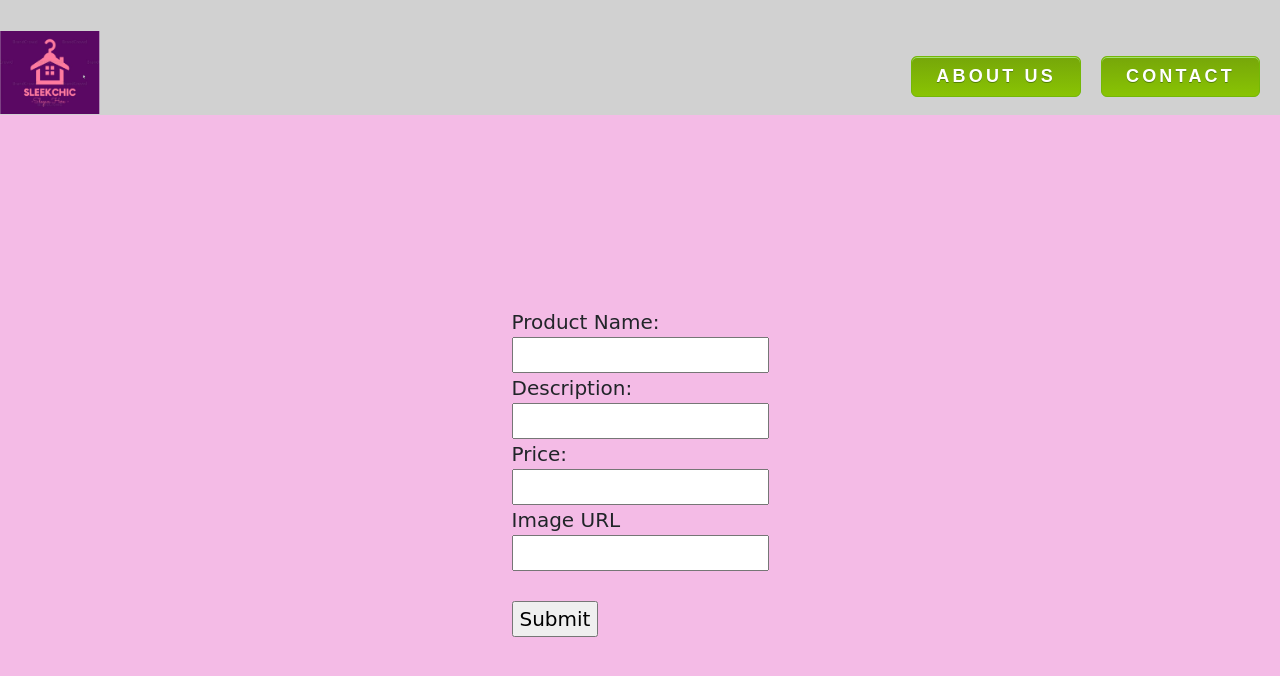
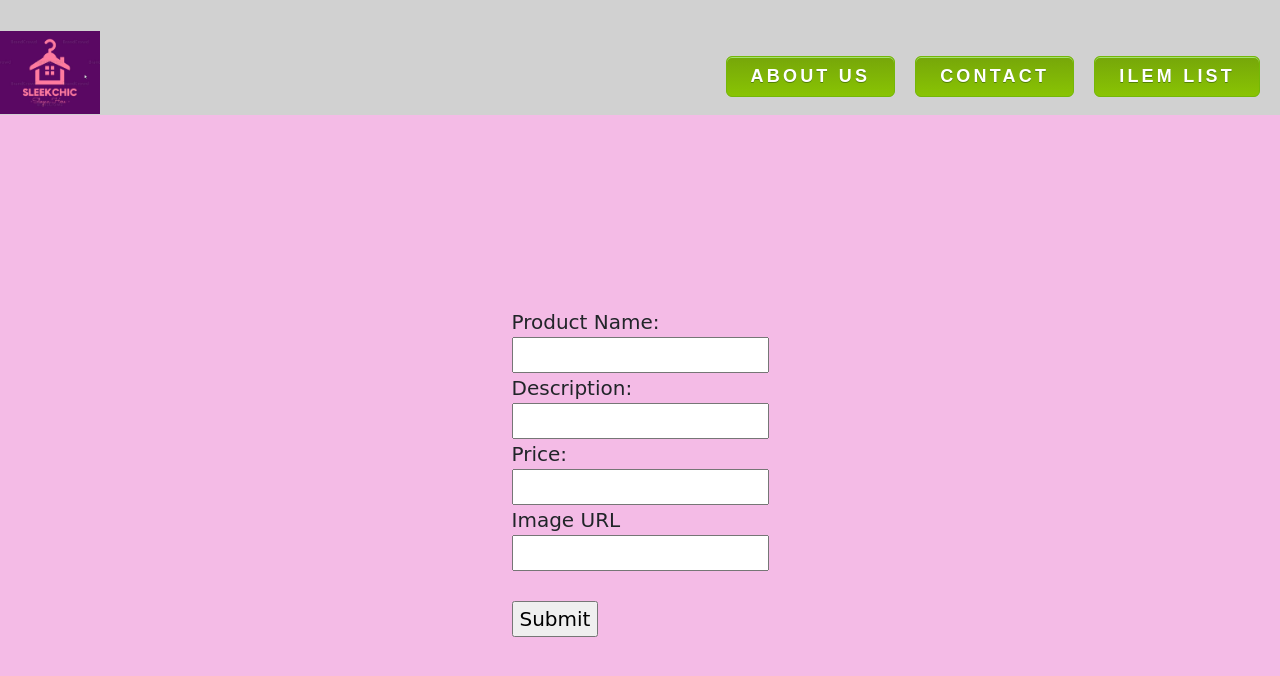
Before and after one commit to kalai-thillai/SleekChic, a plain HTML site: page item_form.html in a window 1280 px wide. Drawn offline with nearby package versions, Linux system fonts and the light colour scheme; a web font is replaced by a local one.

Commit message:
addItemList

```diff
--- a/item_form.html
+++ b/item_form.html
@@ -19,14 +19,17 @@
   </head>
   <body>
     <header class="navbar">
-      <img class="logoPic" src="images/logoPic.png" alt="ShopLogo" />
+      <a href="./index.html" class="navbar-link"><div class="logoPic"></div></a>
+
       <nav>
         <ul class="contact-header">
           <li><a href="./about.html" class="contact-link">About Us</a></li>
           <li><a href="./contact.html" class="contact-link">Contact</a></li>
+          <li><a href="./item_form.html" class="contact-link">Ilem List</a></li>
         </ul>
       </nav>
     </header>
+
     <div class="m-auto">
       <form id="newItemForm">
         <label for="productname">Product Name:</label><br />
```
Also changed, not shown: about.html (+1 -0 lines), contact.html (+2 -0 lines), index.html (+2 -0 lines).
